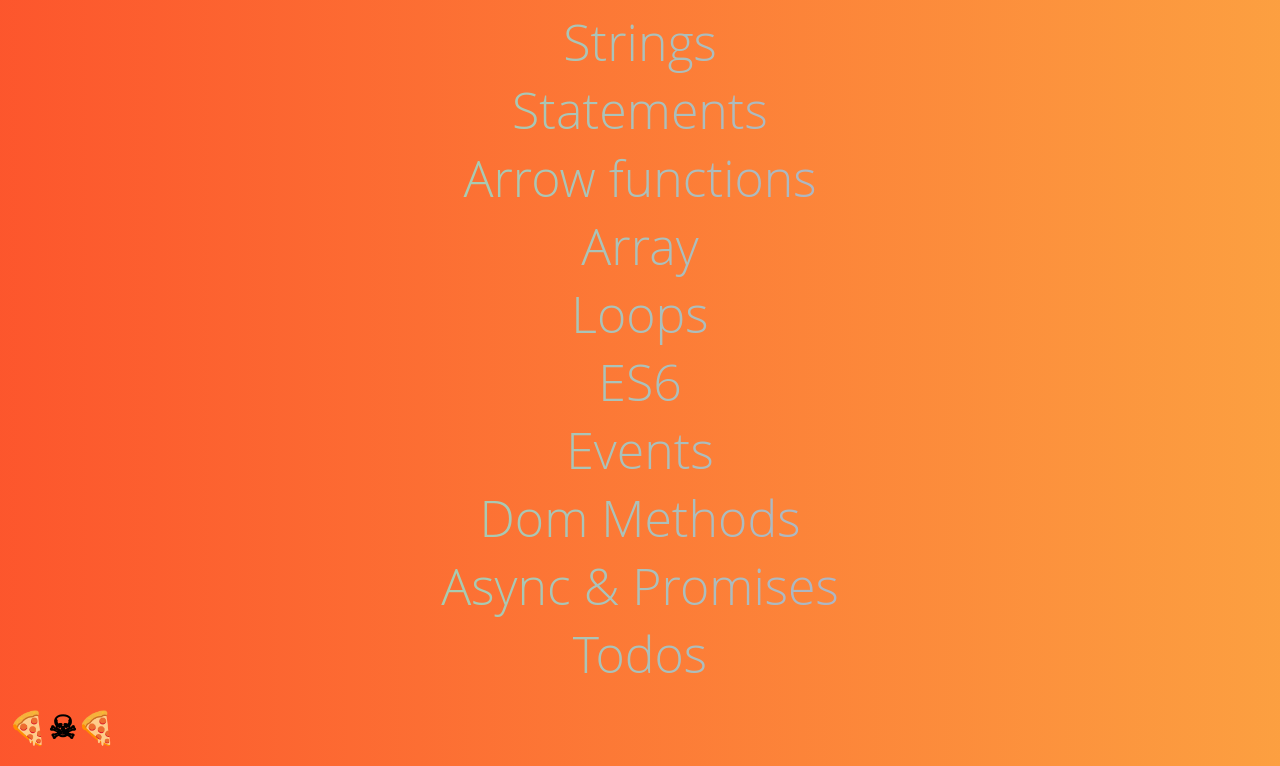
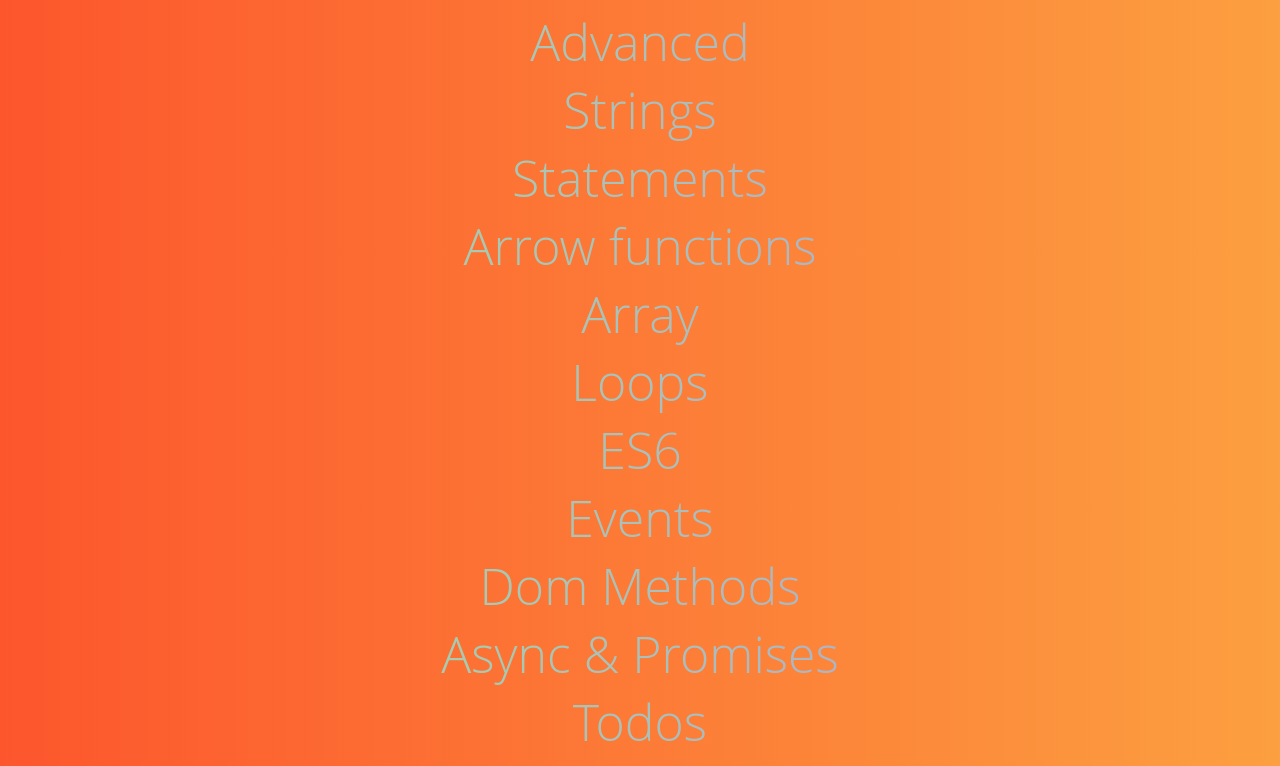
Before and after one commit to Alexxos/Main-Website, a plain HTML site: page content/Javascript.html in a window 1280 px wide. Shown: the top 766 px of the page. Drawn offline with nearby package versions, Linux system fonts and the light colour scheme; files whose address does not match are found by name.

Commit message:
Cleaned up

```diff
--- a/content/Javascript.html
+++ b/content/Javascript.html
@@ -9,16 +9,17 @@
 </head>
 
 <body>
-  <a href="../content/JS/Strings.html" class="gradient">Strings</a>
-  <a href="../content/JS/Statements.html" class="gradient">Statements</a>
-  <a href="../content/JS/ArrowFunctions.html" class="gradient">Arrow functions</a>
-  <a href="../content/JS/Array.html" class="gradient"> Array</a>
-  <a href="../content/JS/Loops.html" class="gradient">Loops</a>
-  <a href="../content/JS/ES6.html" class="gradient">ES6</a>
-  <a href="../content/JS/Events.html" class="gradient">Events</a>
-  <a href="../content/JS/DomObject.html" class="gradient">Dom Methods</a>
-  <a href="../content/JS/Advanced.html" class="gradient">Async & Promises</a>
-  <a href="../content/JS/Todos.html" class="gradient">Todos</a>
+  <a href="/content/JS/Advanced.html" class="gradient">Advanced</a>
+  <a href="content/JS/Strings.html" class="gradient">Strings</a>
+  <a href="content/JS/Statements.html" class="gradient">Statements</a>
+  <a href="content/JS/ArrowFunctions.html" class="gradient">Arrow functions</a>
+  <a href="content/JS/Array.html" class="gradient"> Array</a>
+  <a href="content/JS/Loops.html" class="gradient">Loops</a>
+  <a href="content/JS/ES6.html" class="gradient">ES6</a>
+  <a href="content/JS/Events.html" class="gradient">Events</a>
+  <a href="content/JS/DomObject.html" class="gradient">Dom Methods</a>
+  <a href="content/JS/Advanced.html" class="gradient">Async & Promises</a>
+  <a href="content/JS/Todos.html" class="gradient">Todos</a>
 
 
 
```
Also changed, not shown: content/Css.html (+6 -6 lines).
